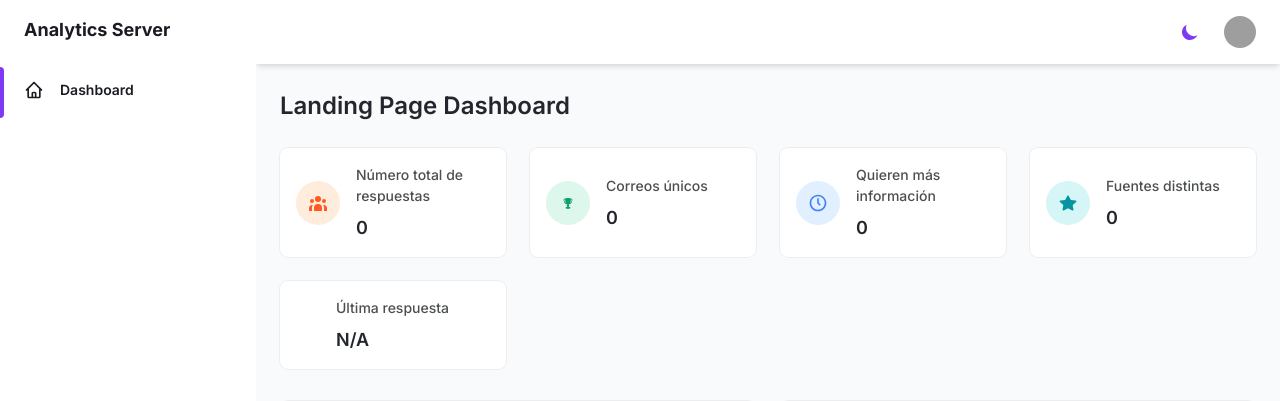
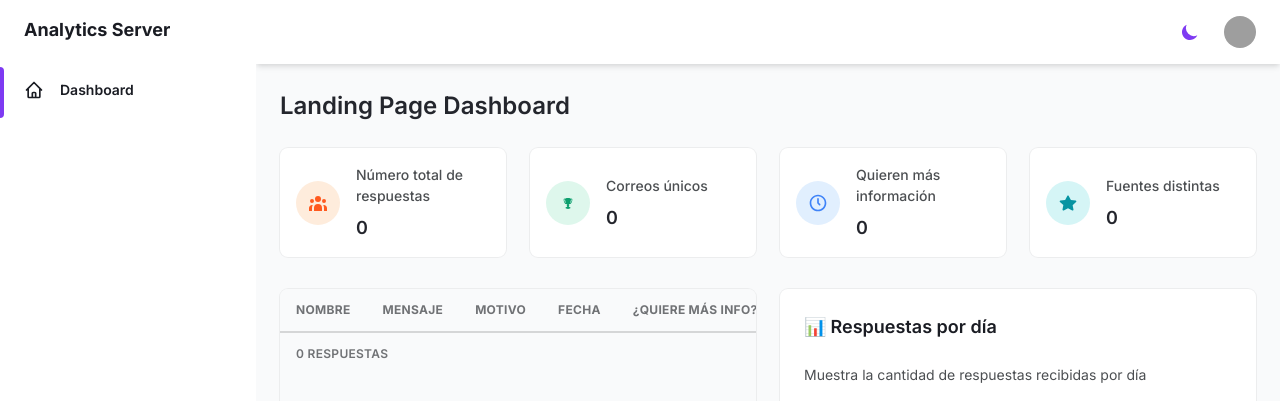
Before and after one commit to marciatorresg/django_data_monitor, a Django app: page / in a window 1280 px wide. Shown: the top 401 px of the page. Run offline with Django 5.2, Linux system fonts and the light colour scheme; data that the repository does not hold is empty; grey boxes are pictures that could not be loaded.

Commit message:
Borré un indicador.

```diff
--- a/templates/dashboard/content/data.html
+++ b/templates/dashboard/content/data.html
@@ -97,21 +97,6 @@
             {{ unique_sources }}
             <!-- END - valor del indicador 4 -->
 
-          </p>
-        </div>
-      </div>
-
-      <!-- Indicador: Última respuesta -->
-      <div class="flex items-center p-4 bg-white rounded-lg shadow-xs dark:bg-gray-800">
-        <div class="p-3 mr-4 text-purple-500 bg-purple-100 rounded-full dark:text-purple-100 dark:bg-purple-500">
-          <!-- icono -->
-        </div>
-        <div>
-          <p class="mb-2 text-sm font-medium text-gray-600 dark:text-gray-400">
-            Última respuesta
-          </p>
-          <p class="text-lg font-semibold text-gray-700 dark:text-gray-200">
-            {{ last_timestamp }}
           </p>
         </div>
       </div>
@@ -232,3 +217,5 @@ document.addEventListener('DOMContentLoaded', function() {
 
 console.log('Datos del gráfico cargados:', window.chartData);
 </script>
+
+</main>
```
